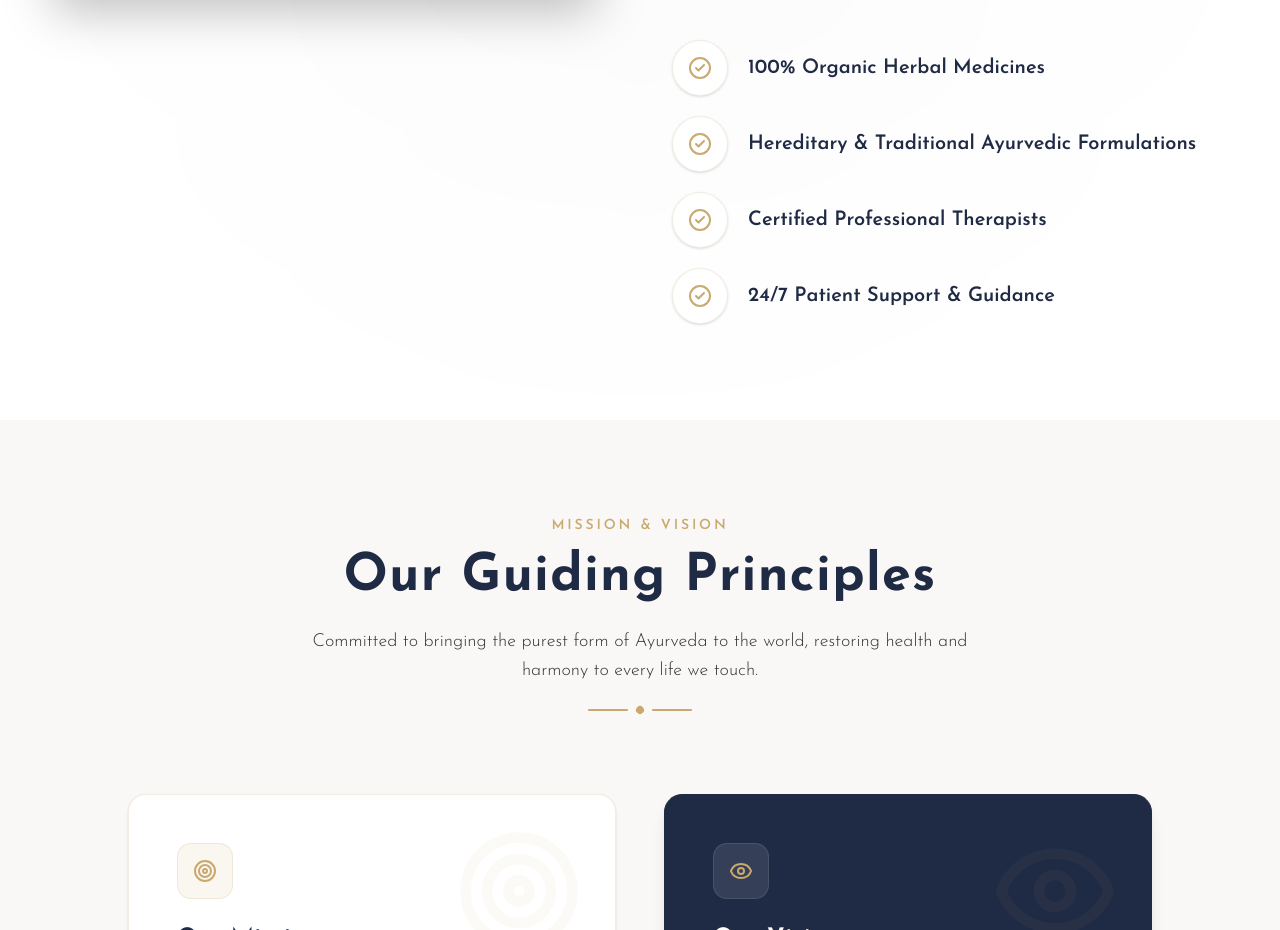
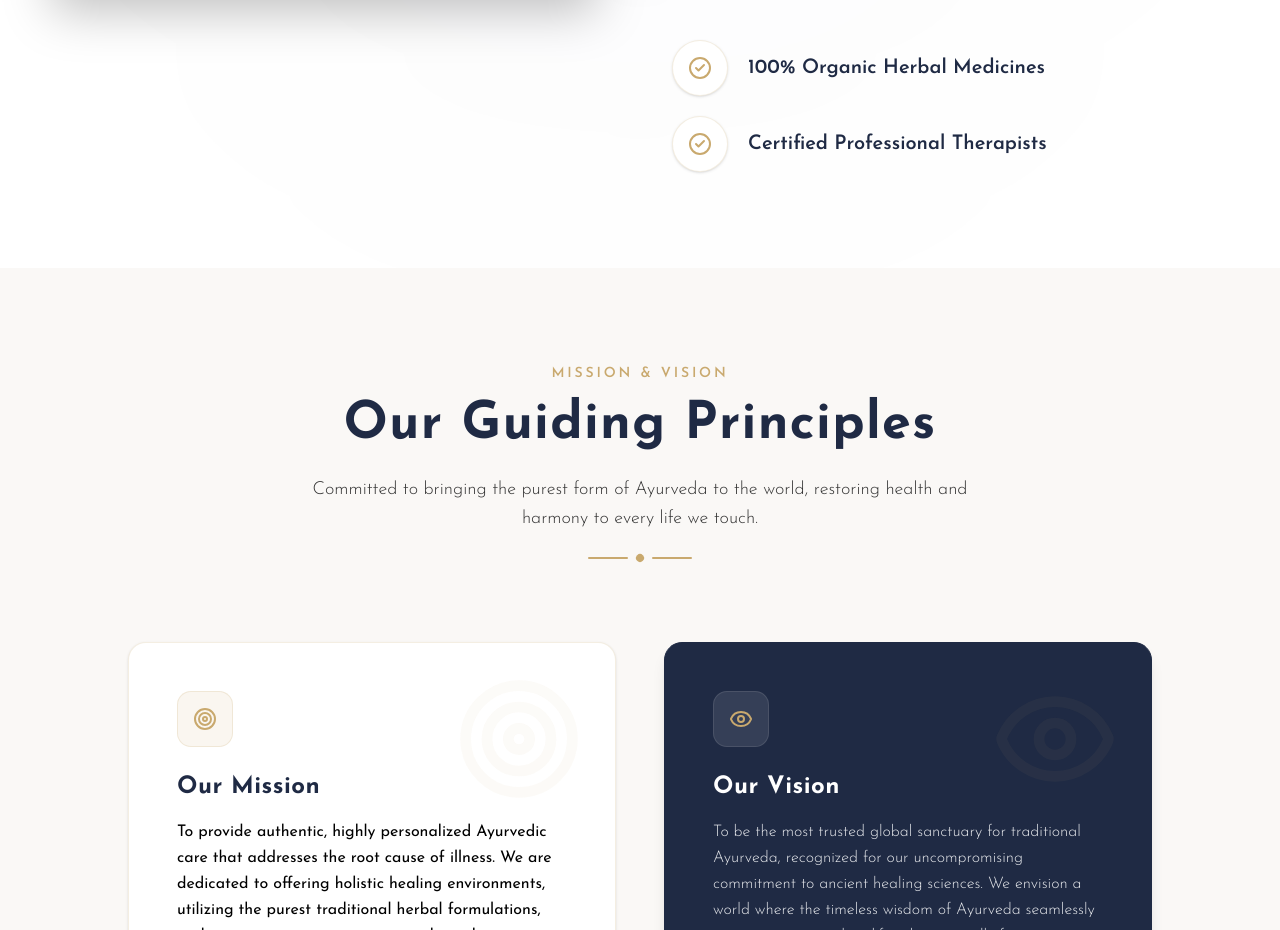
Before and after one commit to Kottakkal-Arya-Vaidyasala/kottakal-arya-vaidyasala-website, a Next.js app: page / in a window 1280 px wide. Shown: the part 2807-3737 px from the top of the page. Built offline with nearby package versions, Linux system fonts and the light colour scheme; no server answers.

Commit message:
Changed the buttons

```diff
--- a/src/sections/WhyChooseUs.tsx
+++ b/src/sections/WhyChooseUs.tsx
@@ -10,9 +10,7 @@ import { Leaf, CheckCircle2 } from "lucide-react";
 export default function WhyChooseUs() {
   const highlights = [
     "100% Organic Herbal Medicines",
-    "Hereditary & Traditional Ayurvedic Formulations",
     "Certified Professional Therapists",
-    "24/7 Patient Support & Guidance",
   ];
 
   return (
```
